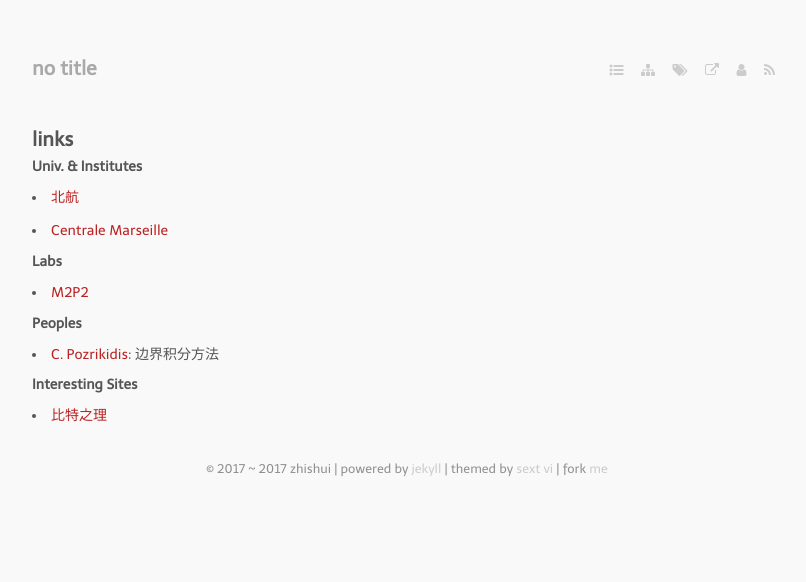
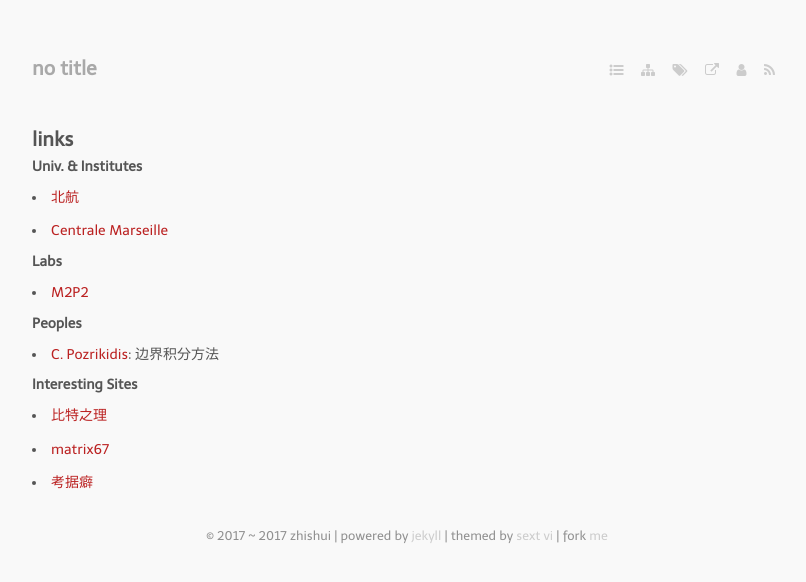
Before and after one commit to bizhishui/bizhishui.github.io, a Jekyll site: the page built from links.md, in a window 1280 px wide. Shown: the top 582 px of the page, without its empty margins (233-1039 px from the left). Built offline with Jekyll 4.4.1, drawn with Linux system fonts in a browser that asks for light colours; nearby versions of some CDN libraries; some web fonts are replaced.

Commit message:
add new links

```diff
--- a/links.md
+++ b/links.md
@@ -18,3 +18,5 @@ layout: page
 
 #### Interesting Sites
 - [比特之理](http://www.kylen314.com/)
+- [matrix67](http://www.matrix67.com/)
+- [考据癖](http://localhost-8080.com/)
```
